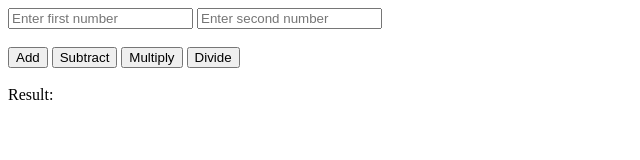
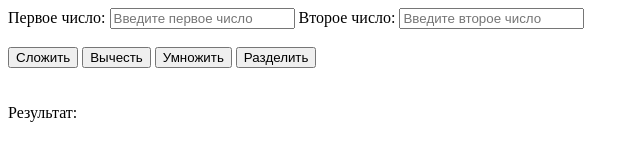
Before and after one commit to frontsteron/Pet-projects, a plain HTML site: page Calculator/index.html in a window 1280 px wide. Shown: the whole page, without its empty margins (0-640 px from the left). Drawn offline with Linux system fonts and the light colour scheme.

Commit message:
fix: litle

```diff
--- a/Calculator/index.html
+++ b/Calculator/index.html
@@ -1,5 +1,6 @@
 <!DOCTYPE html>
 <html lang="en">
+
 <head>
 	<meta charset="UTF-8">
 	<meta http-equiv="X-UA-Compatible" content="IE=edge">
@@ -8,15 +9,23 @@
 	<link rel="stylesheet" href="style.css">
 	<title>Calculator</title>
 </head>
+
 <body>
-	<input type="text" id="num1" placeholder="Enter first number">
-	<input type="text" id="num2" placeholder="Enter second number">
+	<form>
+		<label for="num1">Первое число:</label>
+		<input type="text" id="num1" placeholder="Введите первое число" required>
+
+		<label for="num2">Второе число:</label>
+		<input type="text" id="num2" placeholder="Введите второе число" required>
+
 		<br><br>
-	<button onclick="add()">Add</button>
-	<button onclick="subtract()">Subtract</button>
-	<button onclick="multiply()">Multiply</button>
-	<button onclick="divide()">Divide</button>
+		<button onclick="add()">Сложить</button>
+		<button onclick="subtract()">Вычесть</button>
+		<button onclick="multiply()">Умножить</button>
+		<button onclick="divide()">Разделить</button>
+	</form>
 	<br><br>
-	Result: <span id="result"></span>
+	Результат: <span id="result"></span>
 </body>
+
 </html>
```
Also changed, not shown: Calculator/Calculator.js (+9 -2 lines). Lines whose indentation alone changed are shown as unchanged.
